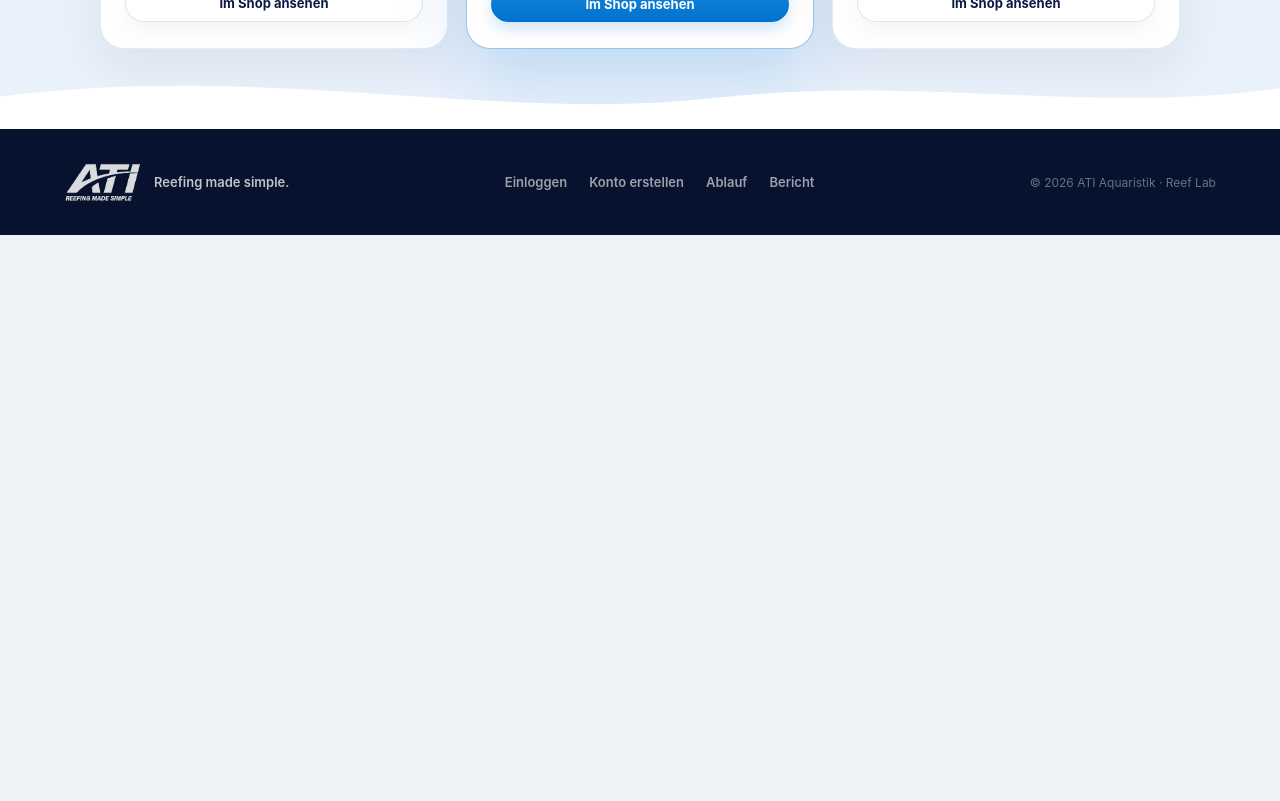
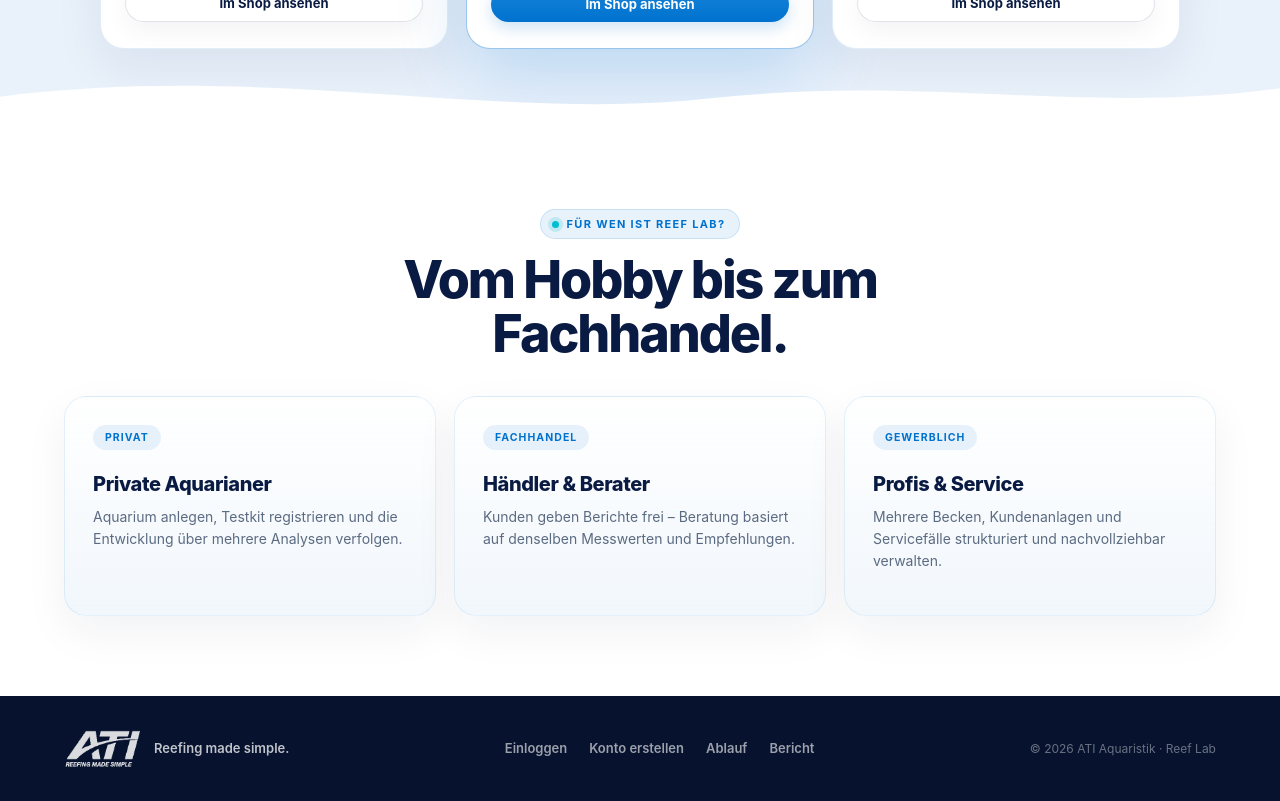
Before and after one commit to itsbmed/Atli-Lab-Reef, a Vue app in the folder client/: page / in a window 1280 px wide. Shown: the part 6620-7421 px from the top of the page. Before the commit the page ends 6855 px from the top, so only its background shows below. Built offline with nearby package versions, Linux system fonts and the light colour scheme.

Commit message:
feat: import user groups section from Project X

```diff
--- /dev/null
+++ b/client/src/components/landing/AtiLandingRoles.vue
@@ -0,0 +1,63 @@
+<template>
+<section class="roles">
+  <div class="sec-head center" data-reveal>
+    <span class="eyebrow"><i></i> Für wen ist Reef Lab?</span>
+    <h2>Vom Hobby bis zum Fachhandel.</h2>
+  </div>
+  <div class="role-grid">
+    <article v-for="(r, i) in roles" :key="r.title" class="role-card" data-reveal :data-reveal-delay="i * 80">
+      <span class="role-code">{{ r.code }}</span>
+      <h3>{{ r.title }}</h3>
+      <p>{{ r.text }}</p>
+    </article>
+  </div>
+</section>
+
+</template>
+
+<script setup>
+const roles = [
+  { code: 'PRIVAT', title: 'Private Aquarianer', text: 'Aquarium anlegen, Testkit registrieren und die Entwicklung über mehrere Analysen verfolgen.' },
+  { code: 'FACHHANDEL', title: 'Händler & Berater', text: 'Kunden geben Berichte frei – Beratung basiert auf denselben Messwerten und Empfehlungen.' },
+  { code: 'GEWERBLICH', title: 'Profis & Service', text: 'Mehrere Becken, Kundenanlagen und Servicefälle strukturiert und nachvollziehbar verwalten.' },
+]
+</script>
+
+<style scoped>
+/* ════════════════════  ROLES  ════════════════════ */
+.roles { padding: clamp(72px, 10vh, 150px) clamp(18px, 5vw, 64px); background: #ffffff; }
+.role-grid {
+  display: grid;
+  grid-template-columns: repeat(auto-fit, minmax(min(100%, 280px), 1fr));
+  gap: 18px;
+}
+.role-card {
+  padding: 28px;
+  border-radius: 22px;
+  background: linear-gradient(180deg, rgba(255,255,255,0.95), rgba(238,245,251,0.8));
+  border: 1px solid rgba(0,114,206,0.10);
+  box-shadow: 0 16px 44px rgba(10,27,67,0.06);
+  min-height: 220px;
+  display: flex;
+  flex-direction: column;
+  transition: transform 0.25s, box-shadow 0.25s, border-color 0.25s;
+}
+.role-card:hover {
+  transform: translateY(-6px);
+  border-color: rgba(0,114,206,0.22);
+  box-shadow: 0 30px 70px rgba(10,27,67,0.12);
+}
+.role-code {
+  width: fit-content;
+  padding: 6px 12px;
+  border-radius: 999px;
+  font-size: 10.5px;
+  font-weight: var(--fw-bold);
+  letter-spacing: 0.1em;
+  color: var(--brand-blue);
+  background: rgba(0,114,206,0.09);
+}
+.role-card h3 { margin-top: 22px; font-size: 20px; font-weight: var(--fw-heading-strong); color: var(--brand-dark); letter-spacing: -0.02em; }
+.role-card p { margin-top: 10px; font-size: 14px; line-height: 1.6; color: var(--text-muted); }
+
+</style>
--- a/client/src/views/HomeView.vue
+++ b/client/src/views/HomeView.vue
@@ -10,6 +10,7 @@
     <AtiLandingReport />
     <AtiLandingSystems />
     <AtiLandingTests />
+    <AtiLandingRoles />
     <AtiLandingFooter />
   </main>
 </template>
@@ -26,6 +27,7 @@
 import AtiLandingReport from '@/components/landing/AtiLandingReport.vue'
 import AtiLandingSystems from '@/components/landing/AtiLandingSystems.vue'
 import AtiLandingTests from '@/components/landing/AtiLandingTests.vue'
+import AtiLandingRoles from '@/components/landing/AtiLandingRoles.vue'
 import '@/assets/styles/ati-landing.css'
 
 const scrolled = ref(false)
```
